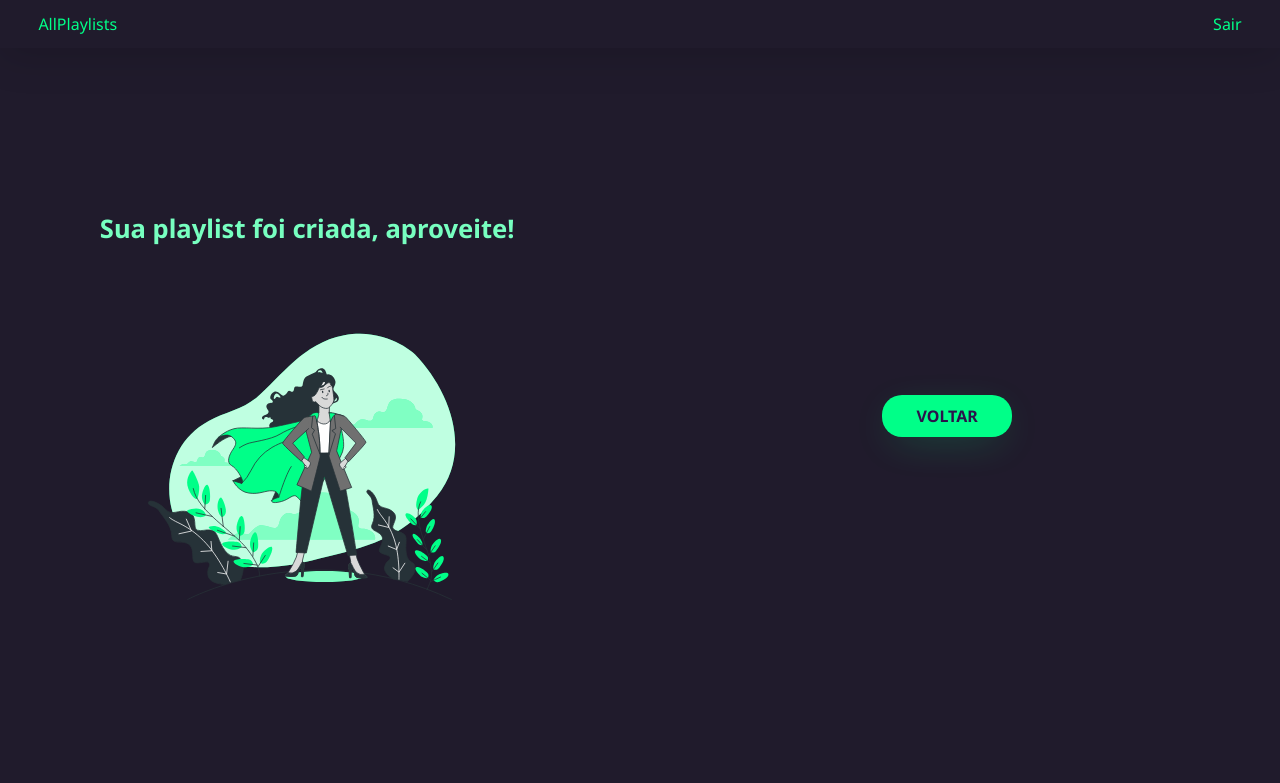
After one commit to nuzael/allplaylists, a Flask app: template templates/playlist-created.html in a window 1280 px wide. The commit adds this page. Shown: the top 783 px of the page. Run offline with Flask 2, Linux system fonts and the light colour scheme; the template is opened without the code that fills it, so the values that code supplies are empty.

Commit message:
ajustes nas páginas

```diff
--- a/app.py
+++ b/app.py
@@ -32,7 +32,6 @@ def authorize():
 
 @app.route('/logout')
 def logout():
-    # Revisar
     for key in list(session.keys()):
         session.pop(key)
     return redirect('/')
@@ -59,11 +58,11 @@ def create_playlist():
         list_of_songs.clear()
 
         for i in request.form:
-            # Ajustando o ID com fatiamento de strings.
+            # Ajustando o ID com fatiamento de strings
             if i != 'playlist_name':
                 playlist_id = i.split(',')[0][2:-1:]
 
-                # Acessando as Músicas e adicionando em uma lista.
+                # Acessando as Músicas e adicionando em uma lista
                 track = sp.playlist_items(playlist_id=playlist_id)
                 for music in track['items']:
                     list_of_songs.append(music["track"]["uri"])
@@ -79,12 +78,12 @@ def create_playlist():
 
         for i in playlist_list1:
             if i.get('playlist_name') == name:
-                # Adicionando as músicas em uma playlist que o usuário já possui.
+                # Adicionando as músicas em uma playlist que o usuário já possui
                 playlist_id = i.get('id')
                 sp.user_playlist_add_tracks(user=user, playlist_id=playlist_id, tracks=list_of_songs)
-                return render_template('created.html')
+                return render_template('playlist-created.html')
 
-        # Criando playlist caso ainda não exista.
+        # Criando playlist caso ainda não exista
         sp.user_playlist_create(user=user, name=name, public=True)
 
         # Atualizando a lista de playlists
@@ -94,15 +93,15 @@ def create_playlist():
 
         for i in playlist_list2:
             if i.get('playlist_name') == name:
-                # Adicionando as músicas em uma playlist que o usuário criou agora.
+                # Adicionando as músicas em uma playlist que o usuário criou agora
                 playlist_id = i.get('id')
                 sp.user_playlist_add_tracks(user=user, playlist_id=playlist_id, tracks=list_of_songs)
-                return render_template('created.html')
+                return render_template('playlist-created.html')
 
     else:
         return render_template('playlists.html')
 
-    return render_template('created.html')
+    return render_template('playlist-created.html')
 
 def create_spotipy_oauth():
     return SpotifyOAuth(client_id=os.getenv('client_id'),
--- a/static/css/style.css
+++ b/static/css/style.css
@@ -33,6 +33,13 @@ nav > a {
     display: flex;
     justify-content: center;
     align-items: center;
+    flex-direction: column;
+    row-gap: 10px;
+}
+
+.main-playlists > p {
+    color: white;
+    font-size: 1em;
 }
 
 .main-playlists > form {
@@ -43,14 +50,65 @@ nav > a {
     border-radius: 20px;
 }
 
+.main-playlists .checkbox-label {
+    color: #00ff88;
+}
+
 .main-playlists .input-playlist {
-    width: 250px;
+    width: 220px;
     padding: 2px;
     text-align: center;
     justify-content: center;
     display: flex;
     margin: auto;
+}
 
+.success {
+    display: flex;
+    justify-content: center;
+    align-items: center;
+}
+
+.left-success {
+    width: 50vw;
+    display: flex;
+    justify-content: center;
+    align-items: center;
+    flex-direction: column;
+}
+
+.left-success > h1 {
+    font-size: 2vw;
+    padding: 10px;
+    margin-top: 30px;
+    color: #77ffc0;
+}
+
+.left-success-image {
+    width: 30vw;
+    padding-top: 20px;
+}
+
+.right-success {
+    width: 50vw;
+    display: flex;
+    justify-content: center;
+    align-items: center;
+    flex-direction: column;
+}
+
+.right-success > a {
+    background: #00ff88;
+    color: #2b134b;
+    border-radius: 20px;
+    border: none;
+    width: 110px;
+    padding: 10px;
+    text-align: center;
+    text-transform: uppercase;
+    text-decoration: none;
+    font-weight: 800;
+    box-shadow: 0px 10px 40px -12px #00ff8052;
 }
 
 .main-playlists > form > button {
--- a/templates/created.html
+++ /dev/null
@@ -1,4 +0,0 @@
-{% extends 'base.html' %}
-
-
-playlists criada, confira no seu spotify!
--- /dev/null
+++ b/templates/playlist-created.html
@@ -0,0 +1,20 @@
+{% extends 'base.html' %}
+
+
+{% block title %}
+    <title>AllPlaylists</title>
+{% endblock %}
+
+{% block main %}
+    <main class="main-playlists">
+        <div class="success">
+            <div class="left-success">
+                <h1>Sua playlist foi criada, aproveite!</h1>
+                <img class="left-success-image" src="/static/img/success.svg" alt="success">
+            </div>
+            <div class="right-success">
+                <a href="{{ url_for('playlists') }}">Voltar</a>
+            </div>
+        </div>
+    </main>
+{% endblock %}
--- a/templates/playlists.html
+++ b/templates/playlists.html
@@ -7,10 +7,11 @@
 
 {% block main %}
     <main class="main-playlists">
+        <p>Selecione quais playlists você gostaria de unir</p>
         <form action="{{ url_for('create_playlist') }}" method="POST">
             {% for nome in playlist_info %}
                 <input type="checkbox" id="{{ nome }}" name="{{ nome }}" value="{{ nome }}">
-                <label for="{{ nome }}">{{ nome[1] }}</label>
+                <label class="checkbox-label" for="{{ nome }}">{{ nome[1] }}</label>
                 <br>
             {% endfor %}
             <br>
```
Also changed, not shown: static/img/success.svg (added).
